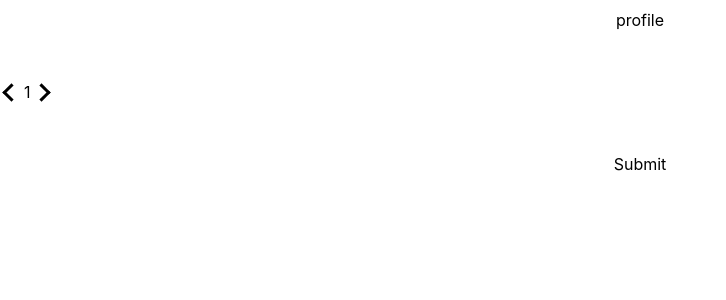
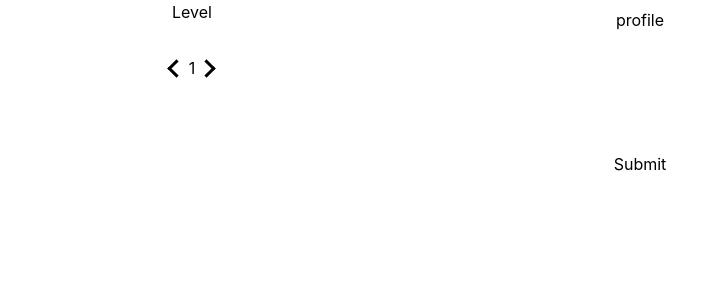
Before and after one commit to G-bot987/NextDnDCharacterManager, a Next.js app: page /components/buildcharactercomponents/cardcomponents/Profile in a window 1280 px wide. Shown: the top 300 px of the page, without its empty margins (0-726 px from the left). Built offline with nearby package versions, Linux system fonts and the light colour scheme.

Commit message:
basic styling for lv caro

```diff
--- a/pages/components/buildcharactercomponents/cardcomponents/Profile.tsx
+++ b/pages/components/buildcharactercomponents/cardcomponents/Profile.tsx
@@ -39,7 +39,9 @@ export default function Profile(Props: profileInterface) {
 
   return (
     <div className=" min-w-100 flex flex-row">
-      <div className=" min-w-[30%] flex flex-row items-center">
+      <div className=" min-w-[30%] flex flex-col items-center space-y-8">
+        <div className="">Level</div>
+        <div className=" flex flex-row ">
           <div onClick={() => SetCardChange(changeCard - 1)}>
             <div className="w-6 h-6 bg-white border-solid border-black rounded-full">
               <div className={styles.arrowleft} />
@@ -49,6 +51,7 @@ export default function Profile(Props: profileInterface) {
           <div onClick={() => SetCardChange(changeCard + 1)}>
             <div className="w-6 h-6 bg-white border-solid border-black rounded-full">
               <div className={styles.arrowright} />
+            </div>
           </div>
         </div>
       </div>
```
Lines whose indentation alone changed are shown as unchanged.
